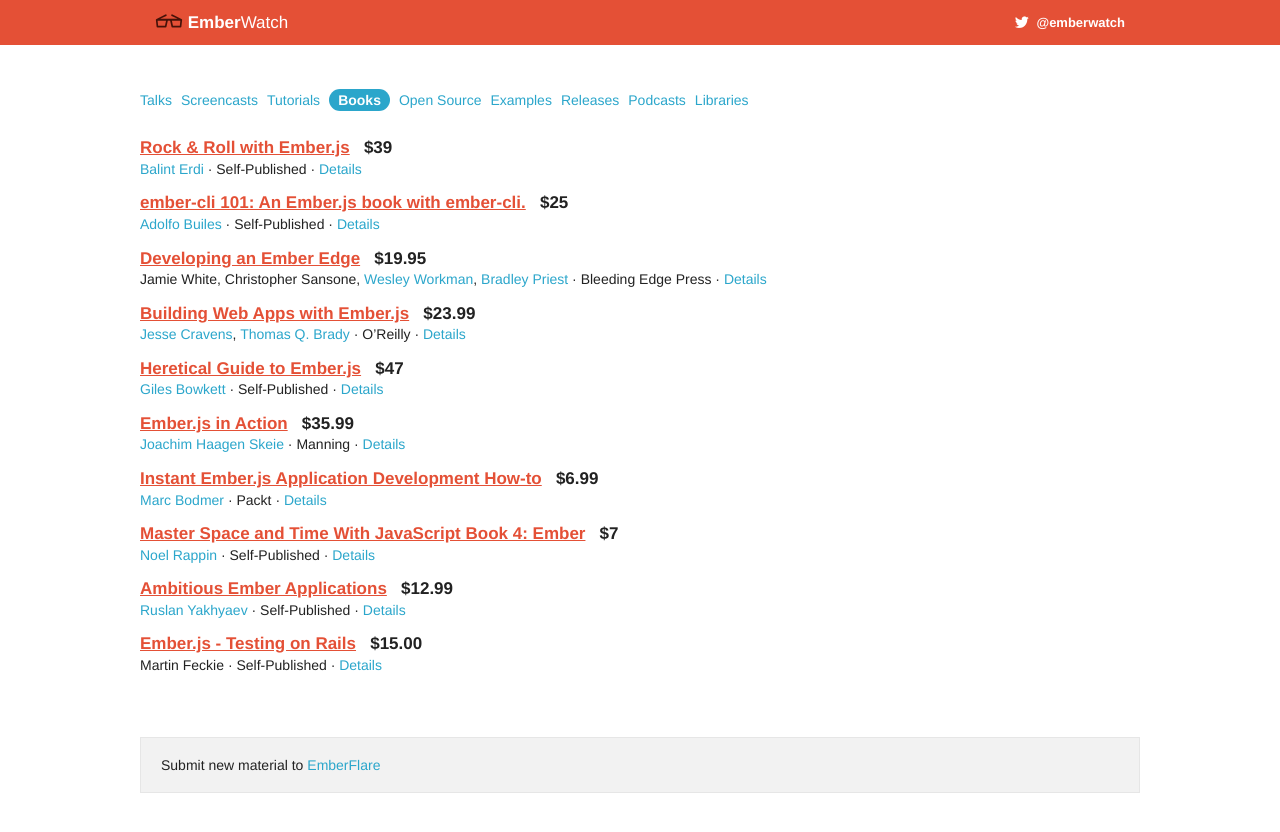
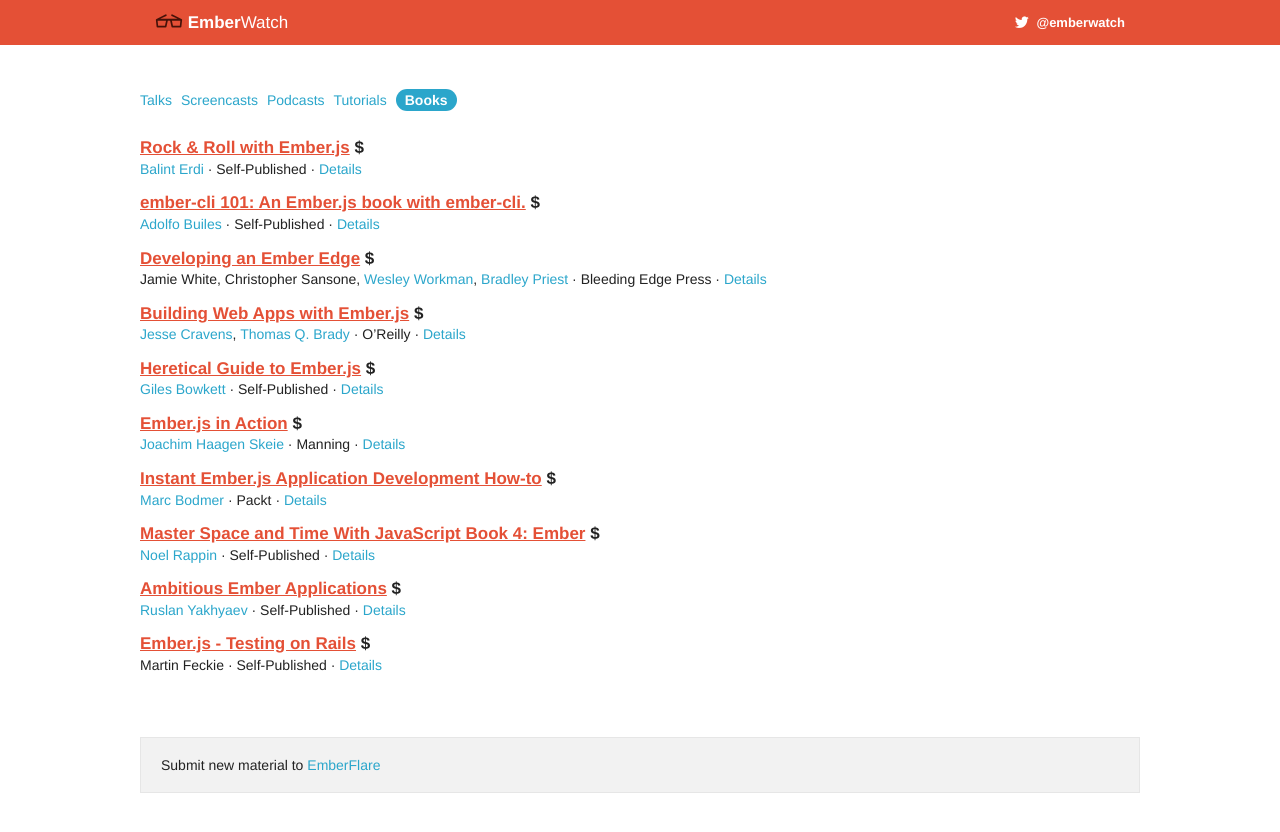
Before and after one commit to emberwatch/emberwatch, a Jekyll site: the page built from books.html, in a window 1280 px wide. Shown: the top 832 px of the page. Built offline with Jekyll 4.4.1, drawn with Linux system fonts in a browser that asks for light colours; comment, search, counter and statistics services are not loaded.

```diff
--- a/_data/books.yml
+++ b/_data/books.yml
@@ -4,13 +4,13 @@
   - 94
   publisher: Self-Published
   url: http://balinterdi.com/rock-and-roll-with-emberjs/
-  price: $39
+  payment: true
 - title: 'ember-cli 101: An Ember.js book with ember-cli.'
   author_ids:
   - 148
   publisher: Self-Published
   url: https://leanpub.com/ember-cli-101
-  price: $25
+  payment: true
 - title: Developing an Ember Edge
   author_ids:
   - 100
@@ -19,47 +19,47 @@
   - 66
   publisher: Bleeding Edge Press
   url: http://bleedingedgepress.com/our-books/developing-an-ember-edge/
-  price: $19.95
+  payment: true
 - title: 'Building Web Apps with Ember.js'
   author_ids:
   - 41
   - 83
   publisher: O’Reilly
   url: http://shop.oreilly.com/product/0636920030782.do
-  price: $23.99
+  payment: true
 - title: Heretical Guide to Ember.js
   author_ids:
   - 53
   publisher: Self-Published
   url: http://gilesbowkett.blogspot.co.uk/2013/06/heretical-guide-to-ember-js.html
-  price: $47
+  payment: true
 - title: Ember.js in Action
   author_ids:
   - 18
   publisher: Manning
   url: http://manning.com/skeie/
-  price: $35.99
+  payment: true
 - title: Instant Ember.js Application Development How-to
   publisher: Packt
   author_ids:
   - 25
   url: http://www.packtpub.com/emberjs-application-development/book
-  price: $6.99
+  payment: true
 - title: 'Master Space and Time With JavaScript Book 4: Ember'
   author_ids:
   - 24
   publisher: Self-Published
   url: http://www.noelrappin.com/
-  price: $7
+  payment: true
 - title: 'Ambitious Ember Applications'
   author_ids:
   - 115
   publisher: Self-Published
   url: https://leanpub.com/emberjs_applications
-  price: $12.99
+  payment: true
 - title: Ember.js - Testing on Rails
   author_ids:
   - 116
   publisher: Self-Published
   url: https://leanpub.com/emberjs-testingonrails
-  price: $15.00
+  payment: true
--- a/_layouts/default.html
+++ b/_layouts/default.html
@@ -49,13 +49,9 @@ mixpanel.init("d986d0aa139d6609419d50ff23c447c2");</script>
     <dl class="sub-nav">
       <dd {% if page.title == 'Resources' %}class="active"{% endif %}><a href="/">Talks</a></dd>
       <dd {% if page.title == 'Screencasts' %}class="active"{% endif %}><a href="/screencasts.html">Screencasts</a></dd>
+      <dd {% if page.title == 'Podcasts' %}class="active"{% endif %}><a href="/podcasts.html">Podcasts</a></dd>
       <dd {% if page.title == 'Tutorials' %}class="active"{% endif %}><a href="/tutorials.html">Tutorials</a></dd>
       <dd {% if page.title == 'Books' %}class="active"{% endif %}><a href="/books.html">Books</a></dd>
-      <dd {% if page.title == 'Open Source' %}class="active"{% endif %}><a href="/open_source.html">Open Source</a></dd>
-      <dd {% if page.title == 'Examples' %}class="active"{% endif %}><a href="/examples.html">Examples</a></dd>
-      <dd {% if page.title == 'Releases' %}class="active"{% endif %}><a href="releases.html">Releases</a></dd>
-      <dd {% if page.title == 'Podcasts' %}class="active"{% endif %}><a href="/podcasts.html">Podcasts</a></dd>
-      <dd {% if page.title == 'Libraries' %}class="active"{% endif %}><a href="/libraries.html">Libraries</a></dd>
     </dl>
     {{ content }}
   </div>
--- a/books.html
+++ b/books.html
@@ -7,7 +7,7 @@ layout: default
     <li>
       <h5>
         <a href="{{ book.url }}">{{ book.title}}</a>
-        {% if book.price %}&nbsp;&nbsp;{{ book.price }}{% endif %}
+        {% if book.payment%}${% endif %}
       </h5>
       {% for person_id in book.author_ids %}
         {% include people.html %}
```
Also changed, not shown: libraries.html (+1 -25 lines), releases.html (+2 -17 lines).
